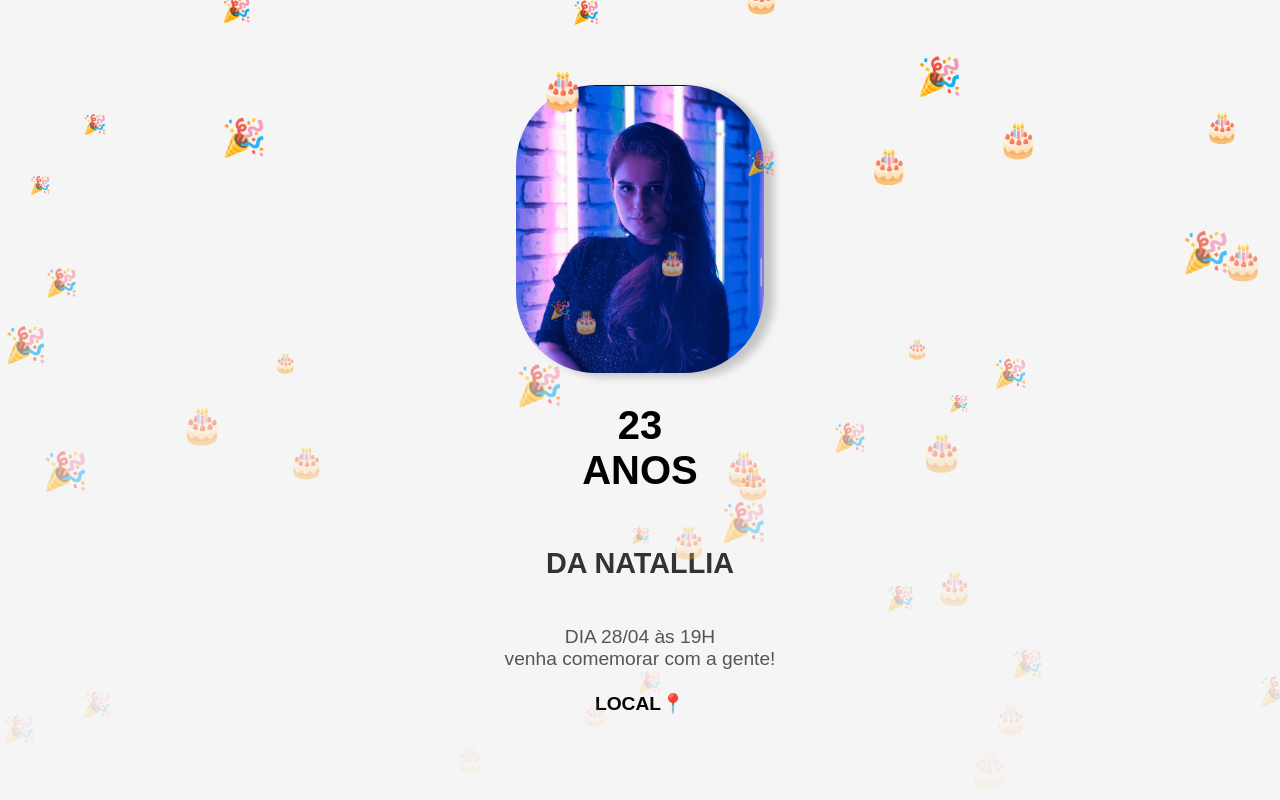
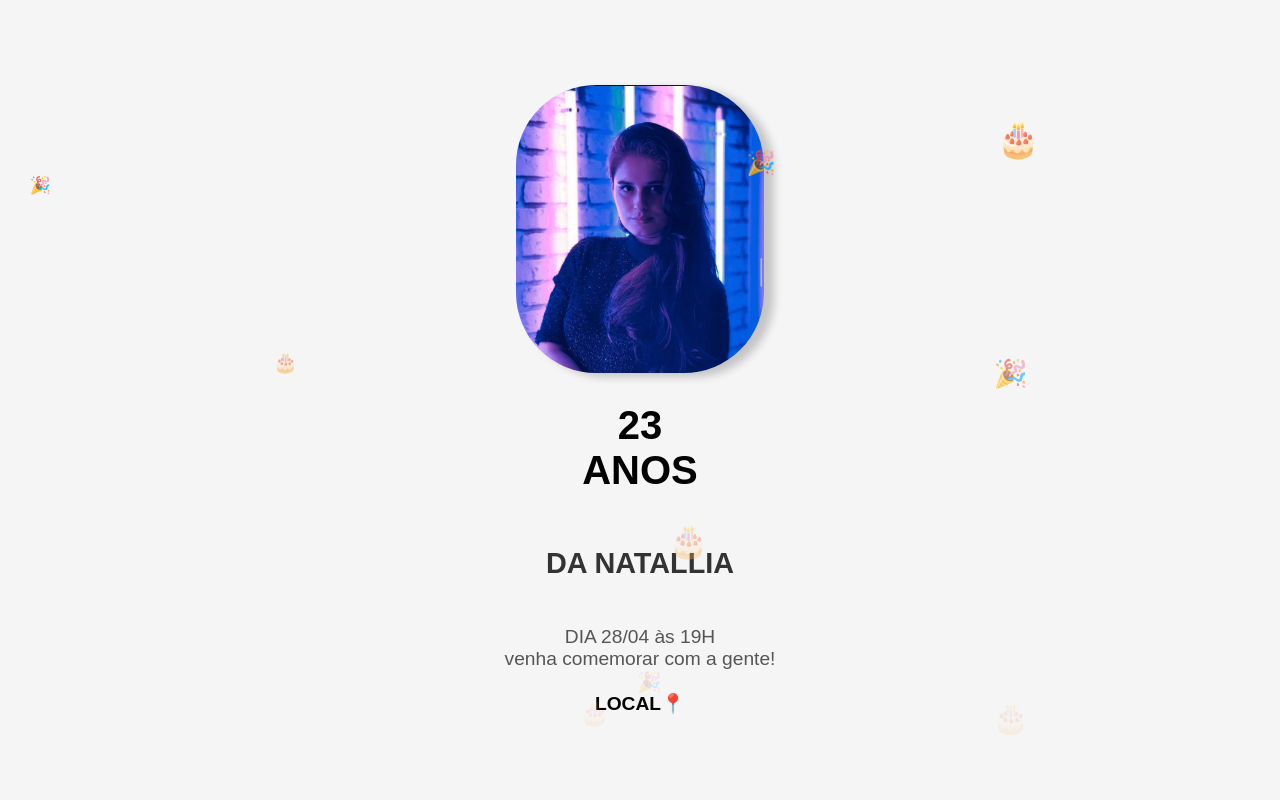
Before and after one commit to FOX-Braga/Aniversario, a plain HTML site: page index02.html in a window 1280 px wide. Drawn offline with Linux system fonts and the light colour scheme.

Commit message:
Update index02.html

```diff
--- a/index02.html
+++ b/index02.html
@@ -24,7 +24,7 @@
     const emojiContainer = document.querySelector('.emoji-cascade');
     const emojis = ['🎉', '🎂',];
     const isMobile = window.innerWidth <= 768; // Detecta se é um dispositivo móvel
-    const emojiCount = isMobile ? 20 : 50; // Menos emojis no celular para melhor desempenho
+    const emojiCount = isMobile ? 20 : 10; // Menos emojis no celular para melhor desempenho
 
     for (let i = 0; i < emojiCount; i++) {
         const emoji = document.createElement('span');
```
